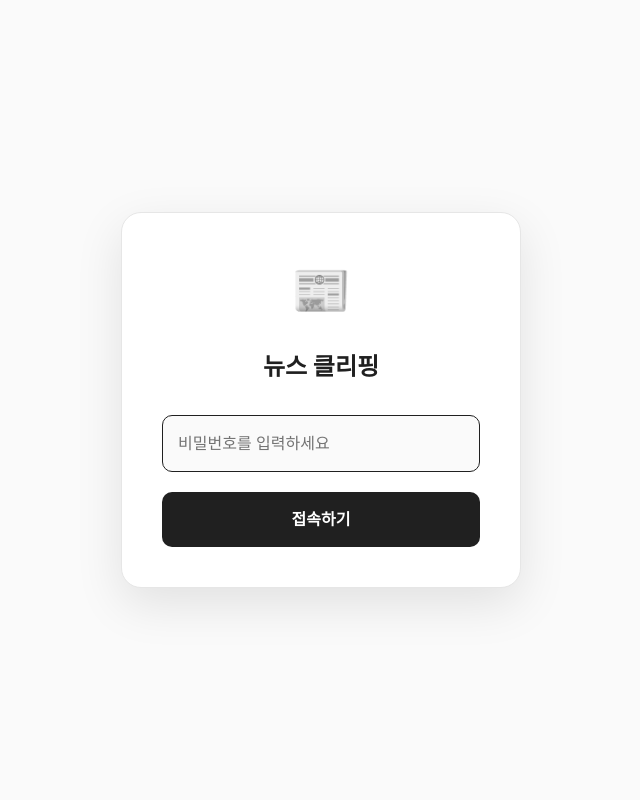
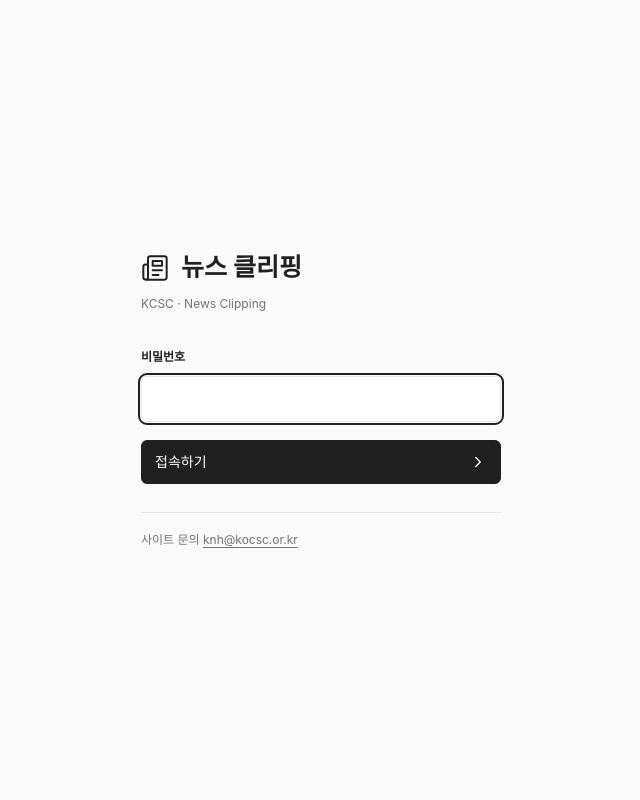
Before and after one commit to kentism/navernews.web, a Python web app: template templates/login.html in a window 1280 px wide. Shown: the whole page, without its empty margins (319-959 px from the left). Run offline with Jinja, Linux system fonts and the light colour scheme; the template is opened without the code that fills it, so the values that code supplies are empty; some web fonts are replaced.

Commit message:
style: align login page with monochrome workspace

```diff
--- a/static/css/style.css
+++ b/static/css/style.css
@@ -170,6 +170,24 @@ input::placeholder { color: var(--text-sub); }
 .site-footer { display: flex; align-items: center; justify-content: space-between; flex-wrap: wrap; gap: 8px 24px; width: calc(100% - 2 * var(--app-gutter)); max-width: 1480px; margin: 0 auto; padding: 18px 0 24px; border-top: 1px solid var(--border-color); color: var(--text-sub); font-size: 11px; }
 .site-footer a { color: inherit; text-underline-offset: 3px; overflow-wrap: anywhere; }
 .site-footer a:hover { color: var(--text-main); }
+
+/* Login shares the workspace palette and controls without a separate card. */
+.login-page { display: flex; flex-direction: column; min-height: 100vh; min-height: 100svh; padding: 32px var(--app-gutter); }
+.login-main { display: grid; place-items: center; flex: 1; width: 100%; min-width: 0; }
+.login-panel { width: 100%; max-width: 360px; padding: 28px 0; }
+.login-heading { margin-bottom: 34px; }
+.login-heading h1 { display: flex; align-items: center; gap: 12px; margin: 0; font-size: 25px; line-height: 1.4; font-weight: 650; }
+.login-heading h1 .icon { width: 28px; height: 28px; flex-basis: 28px; }
+.login-heading p { margin: 10px 0 0; color: var(--text-sub); font-size: 12px; }
+.login-form { display: grid; gap: 10px; }
+.login-form label { font-size: 12px; font-weight: 600; }
+.login-form input { width: 100%; height: 46px; padding: 0 12px; font-size: 16px; }
+.login-form input[aria-invalid="true"] { border-color: var(--danger-color); }
+.login-error { margin: 0; color: var(--danger-color); font-size: 12px; }
+.login-submit { justify-content: space-between; width: 100%; height: 44px; margin-top: 8px; font-size: 14px; }
+.login-footer { margin-top: 28px; padding-top: 18px; border-top: 1px solid var(--border-color); color: var(--text-sub); font-size: 12px; overflow-wrap: anywhere; }
+.login-footer a { color: inherit; text-underline-offset: 3px; }
+.login-footer a:hover { color: var(--text-main); }
 
 /* Only .news-items becomes a grid; controls never consume an article column. */
 .search-results-list { max-width: 1480px; margin: 0 auto; }
--- /dev/null
+++ b/static/js/login.js
@@ -0,0 +1,8 @@
+(function () {
+    'use strict';
+    try {
+        document.body.classList.toggle('dark-mode', localStorage.getItem('theme') === 'dark');
+    } catch (_) {
+        // Theme storage is optional; the password form works without JavaScript.
+    }
+}());
--- a/templates/login.html
+++ b/templates/login.html
@@ -1,3 +1,4 @@
+{% from 'icons.html' import icon %}
 <!DOCTYPE html>
 <html lang="ko">
 
@@ -7,94 +8,29 @@
     <title>로그인 - 뉴스 클리핑</title>
     <link rel="stylesheet" as="style" crossorigin
         href="https://cdn.jsdelivr.net/gh/orioncactus/pretendard@v1.3.9/dist/web/static/pretendard.min.css" />
-    <link rel="stylesheet" href="{{ url_for('static', path='css/style.css') }}">
-    <style>
-        body {
-            display: flex;
-            align-items: center;
-            justify-content: center;
-            height: 100vh;
-            background: var(--bg-color);
-            margin: 0;
-        }
-
-        .login-container {
-            background: var(--card-bg);
-            padding: 40px;
-            border-radius: 20px;
-            box-shadow: var(--shadow-lg);
-            width: 100%;
-            max-width: 400px;
-            text-align: center;
-            border: 1px solid var(--border-color);
-        }
-
-        .login-logo {
-            font-size: 48px;
-            margin-bottom: 20px;
-        }
-
-        .login-title {
-            font-size: 24px;
-            font-weight: 700;
-            margin-bottom: 30px;
-            color: var(--text-main);
-        }
-
-        .login-form input {
-            width: 100%;
-            padding: 15px;
-            margin-bottom: 20px;
-            border: 1px solid var(--border-color);
-            border-radius: 10px;
-            background: var(--bg-color);
-            color: var(--text-main);
-            font-size: 16px;
-            outline: none;
-            transition: border-color 0.3s;
-        }
-
-        .login-form input:focus {
-            border-color: var(--primary-color);
-        }
-
-        .login-btn {
-            width: 100%;
-            padding: 15px;
-            background: var(--primary-color);
-            color: white;
-            border: none;
-            border-radius: 10px;
-            font-size: 16px;
-            font-weight: 700;
-            cursor: pointer;
-            transition: background 0.3s;
-        }
-
-        .login-btn:hover {
-            background: var(--primary-hover);
-        }
-
-        .error-msg {
-            color: var(--danger-color);
-            margin-bottom: 20px;
-            font-size: 14px;
-        }
-    </style>
+    <link rel="stylesheet" href="{{ url_for('static', path='css/style.css') }}?v=login-1">
 </head>
 
-<body>
-    <div class="login-container">
-        <div class="login-logo">📰</div>
-        <h1 class="login-title">뉴스 클리핑</h1>
-        {% if error %}
-        <div class="error-msg">{{ error }}</div>
-        {% endif %}
-        <form class="login-form" action="/login" method="POST">
-            <input type="password" name="password" placeholder="비밀번호를 입력하세요" required autofocus aria-label="비밀번호 입력">
-            <button type="submit" class="login-btn" aria-label="로그인">접속하기</button>
-        </form>
-    </div>
+<body class="login-page">
+    <script src="{{ url_for('static', path='js/login.js') }}?v=login-1"></script>
+    <main class="login-main">
+        <section class="login-panel" aria-labelledby="loginTitle">
+            <header class="login-heading">
+                <h1 id="loginTitle">{{ icon('newspaper') }}뉴스 클리핑</h1>
+                <p>KCSC · News Clipping</p>
+            </header>
+            <form class="login-form" action="/login" method="POST">
+                <label for="loginPassword">비밀번호</label>
+                <input id="loginPassword" type="password" name="password" autocomplete="current-password"
+                    maxlength="256" required autofocus{% if error %} aria-invalid="true" aria-describedby="loginError"{% endif %}>
+                {% if error %}
+                <p id="loginError" class="login-error" role="alert">비밀번호를 확인해주세요.</p>
+                {% endif %}
+                <button type="submit" class="btn btn-primary login-submit">접속하기{{ icon('chevron-right') }}</button>
+            </form>
+            <footer class="login-footer">사이트 문의 <a href="mailto:knh@kocsc.or.kr">knh@kocsc.or.kr</a></footer>
+        </section>
+    </main>
 </body>
 
 </html>
```
Also changed, not shown: docs/workspace-ui.md (+10 -2 lines), tests/test_app.py (+40 -0 lines).
